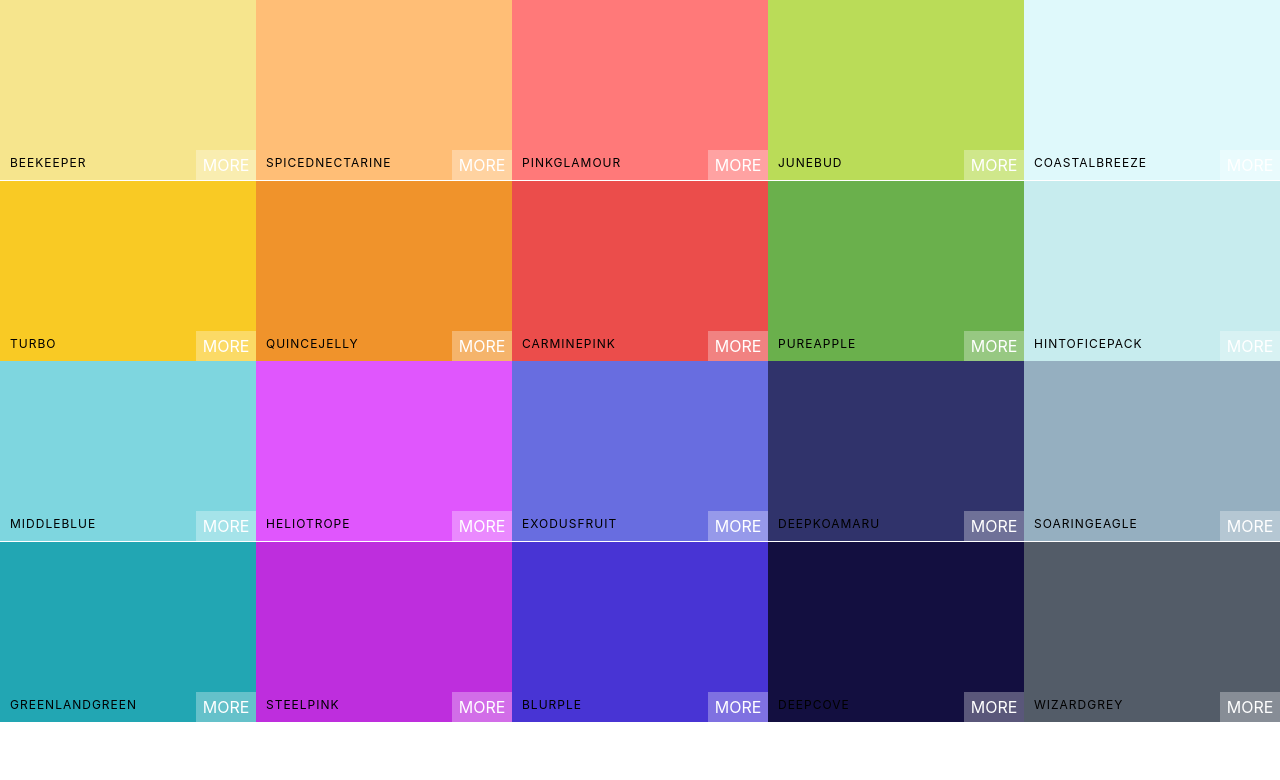
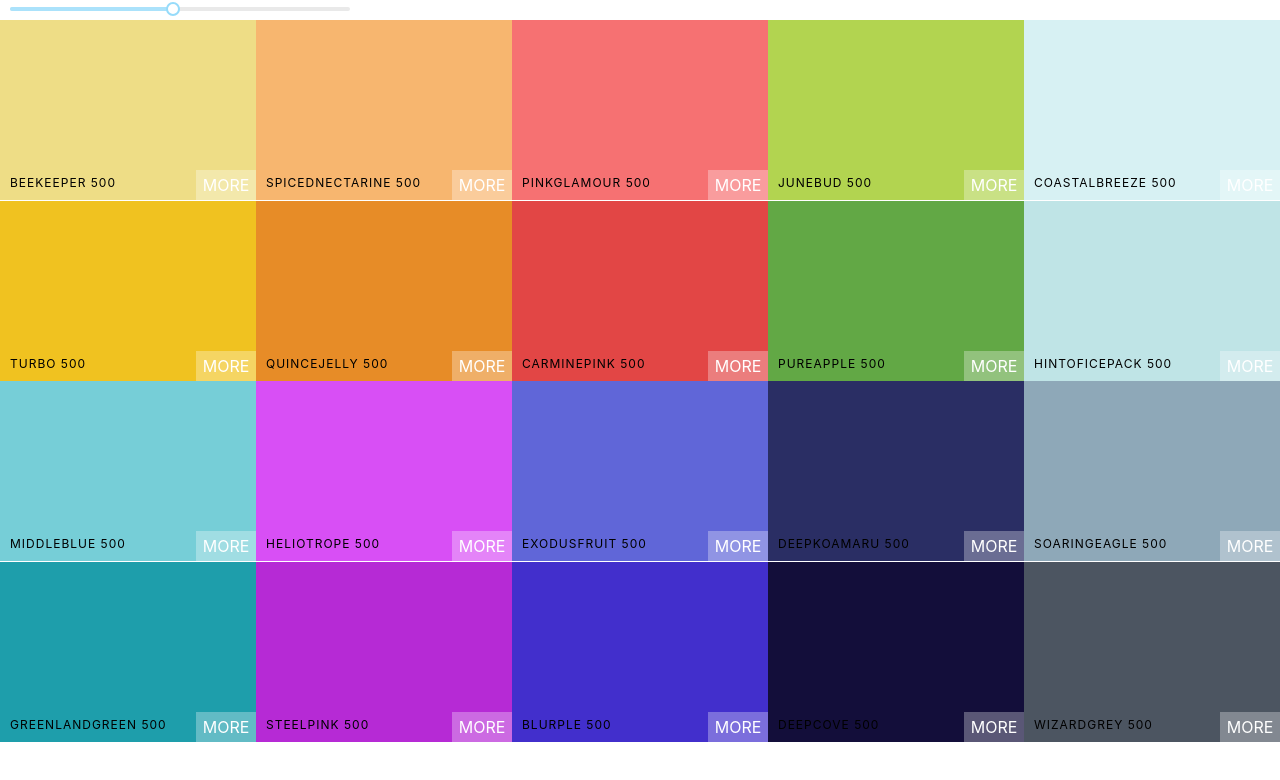
Before and after one commit to Sherelint/ColorBox, a React (Vite) app: page / in a window 1280 px wide. Shown: the top 780 px of the page. Built offline with nearby package versions, Linux system fonts and the light colour scheme.

Commit message:
slider and Slider Style

```diff
--- a/package.json
+++ b/package.json
@@ -13,6 +13,7 @@
     "@mui/material": "^5.4.2",
     "chroma-js": "^2.4.2",
     "emoji-mart": "^3.0.1",
+    "rc-slider": "^9.7.5",
     "react": "^17.0.2",
     "react-copy-to-clipboard": "^5.0.4",
     "react-dom": "^17.0.2",
--- a/src/components/Palette.jsx
+++ b/src/components/Palette.jsx
@@ -1,16 +1,30 @@
-import React, { useContext } from "react";
+import React, { useContext, useState } from "react";
 import ColorBox from "./ColorBox";
 import { PalettesContext } from "../context/SeedColorsContext";
-import usePalette from "../hooks/usePalette";
 import "../styles/Palette.css";
+import { generatePalette } from "../helpers/ColorHelpes";
+import Slider, { Range } from "rc-slider";
+import "rc-slider/assets/index.css";
 export default function Palette(props) {
   const { palettes } = useContext(PalettesContext);
-  const { colors } = palettes[4];
+  const { colors } = generatePalette(palettes[4]);
+  const [level, setLevel] = useState(500);
+
   return (
     <div className="Palette">
+      <div className="slider">
+        <Slider
+          defaultValue={level}
+          min={100}
+          max={900}
+          step={100}
+          onAfterChange={(e) => setLevel({ level: e.target.value })}
+        />
+      </div>
+
       <div className="Palette-colors">
-        {colors.map((color) => (
-          <ColorBox background={color.color} name={color.name} />
+        {colors[level].map((color) => (
+          <ColorBox background={color.hex} name={color.name} />
         ))}
       </div>
     </div>
--- a/src/context/SeedColorsContext.jsx
+++ b/src/context/SeedColorsContext.jsx
@@ -1,4 +1,5 @@
 import { createContext } from "react";
+
 const palettes = [
   {
     paletteName: "Material UI Colors",
--- /dev/null
+++ b/src/helpers/ColorHelpes.js
@@ -0,0 +1,41 @@
+import chroma from "chroma-js";
+
+const levels = [50, 100, 200, 300, 400, 500, 600, 700, 800, 900];
+
+function generatePalette(starterPalette) {
+  let newPalette = {
+    paletteName: starterPalette.paletteName,
+    id: starterPalette.id,
+    emoji: starterPalette.emoji,
+    colors: {},
+  };
+  for (let level of levels) {
+    newPalette.colors[level] = [];
+  }
+  for (let color of starterPalette.colors) {
+    let scale = getScale(color.color, 10).reverse();
+    for (let i in scale) {
+      newPalette.colors[levels[i]].push({
+        name: `${color.name} ${levels[i]}`,
+        id: color.name.toLowerCase().replace(/ /g, "-"),
+        hex: scale[i],
+        rgb: chroma(scale[i]).css(),
+        rgba: chroma(scale[i])
+          .css()
+          .replace("rgb", "rgba")
+          .replace(")", ",1.0)"),
+      });
+    }
+  }
+  return newPalette;
+}
+
+function getRange(hexColor) {
+  const end = "#fff";
+  return [chroma(hexColor).darken(1.4).hex(), hexColor, end];
+}
+
+function getScale(hexColor, numberOfColors) {
+  return chroma.scale(getRange(hexColor)).mode("lab").colors(numberOfColors);
+}
+export { generatePalette };
--- a/src/main.jsx
+++ b/src/main.jsx
@@ -1,11 +1,6 @@
-import React from 'react'
-import ReactDOM from 'react-dom'
-import './index.css'
-import App from './App'
+import React from "react";
+import ReactDOM from "react-dom";
+import "./index.css";
+import App from "./App";
 
-ReactDOM.render(
-  <React.StrictMode>
-    <App />
-  </React.StrictMode>,
-  document.getElementById('root')
-)
+ReactDOM.render(<App />, document.getElementById("root"));
--- a/src/styles/Palette.css
+++ b/src/styles/Palette.css
@@ -4,3 +4,30 @@
 .Palette-colors {
   height: 90%;
 }
+
+.slider {
+  width: 340px;
+  margin: 0 10px;
+  display: inline-block;
+}
+.rc-slider-track {
+  background-color: transparent;
+}
+
+.rc-slider-rail {
+  height: 8px;
+}
+
+.rc-slider-handle,
+.rc-slider-handle:active,
+.rc-slider-handle:hover,
+.rc-slider-handle:focus {
+  background-color: green;
+  outline: none;
+  border: 2px solid green;
+  box-shadow: none;
+  width: 13px;
+  height: 13px;
+  margin-left: -7px;
+  margin-top: -3px;
+}
```
Also changed, not shown: seedColors.jsx (renamed from src/seedColors.jsx), 1 other file (tests, documents, lock files or other folders).
